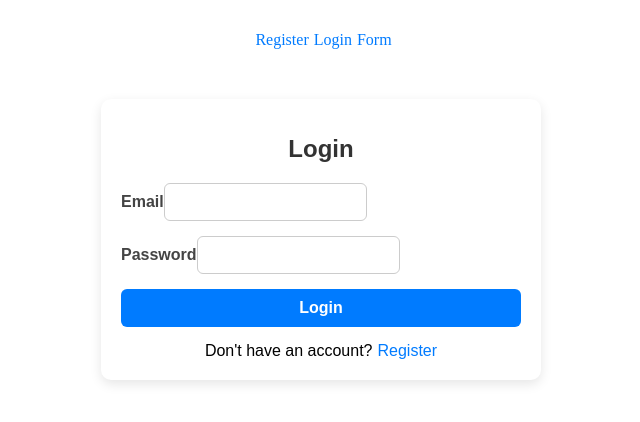
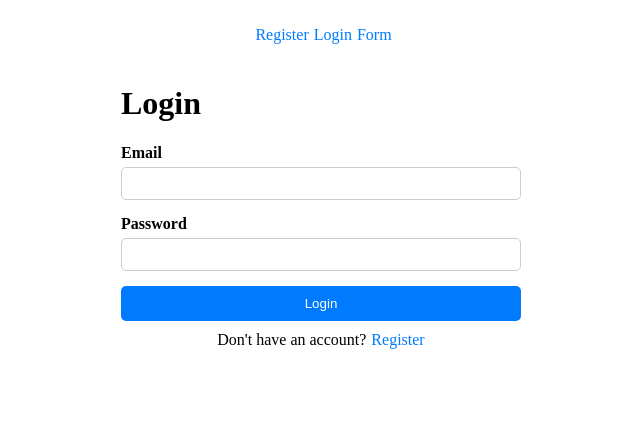
Before and after one commit to Ruthwik182003/react_auth_forms, a React (Vite) app in the folder client/: page /#/login in a window 1280 px wide. Shown: the top 422 px of the page, without its empty margins (319-959 px from the left). Built offline with nearby package versions, Linux system fonts and the light colour scheme.

Commit message:
initial commit

```diff
--- a/client/src/pages/Auth.css
+++ b/client/src/pages/Auth.css
@@ -1,85 +1,58 @@
-/* Container */
 .container {
   max-width: 400px;
-  margin: 50px auto;
+  margin: auto;
   padding: 20px;
-  background: #ffffff;
-  border-radius: 10px;
-  box-shadow: 0px 4px 12px rgba(0, 0, 0, 0.1);
-  font-family: Arial, sans-serif;
 }
 
-/* Heading */
-.h1 {
-  text-align: center;
-  font-size: 24px;
-  color: #333;
-  margin-bottom: 20px;
-}
-
-/* Form */
 .form {
   display: flex;
   flex-direction: column;
-  gap: 15px;
+  gap: 15px; /* space between fields */
 }
 
-/* Labels */
+.form div {
+  display: flex;
+  flex-direction: column;
+}
+
 label {
   font-weight: bold;
-  color: #444;
+  margin-bottom: 5px;
 }
 
-/* Input fields */
 .input {
-  padding: 10px;
-  font-size: 14px;
+  width: 100%;
+  padding: 8px;
+  box-sizing: border-box; /* includes padding in width */
   border: 1px solid #ccc;
-  border-radius: 6px;
-  outline: none;
-  transition: border-color 0.2s;
+  border-radius: 5px;
 }
 
-.input:focus {
-  border-color: #007bff;
-}
-
-/* Error message */
 .error {
   font-size: 12px;
   color: red;
-  margin-top: -8px;
 }
 
-/* Button */
 .button {
-  background: #007bff;
-  color: #fff;
+  background-color: #007bff;
+  color: white;
   padding: 10px;
-  font-size: 16px;
-  font-weight: bold;
   border: none;
-  border-radius: 6px;
+  border-radius: 5px;
   cursor: pointer;
-  transition: background 0.2s;
 }
 
 .button:hover {
-  background: #0056b3;
+  background-color: #0056b3;
 }
 
-/* Navigation link section */
 .nav {
+  margin-top: 10px;
   text-align: center;
-  margin-top: 15px;
 }
 
 .link {
+  margin-left: 5px;
   color: #007bff;
-  margin-left: 5px;
   text-decoration: none;
 }
-
-.link:hover {
-  text-decoration: underline;
-}
```
